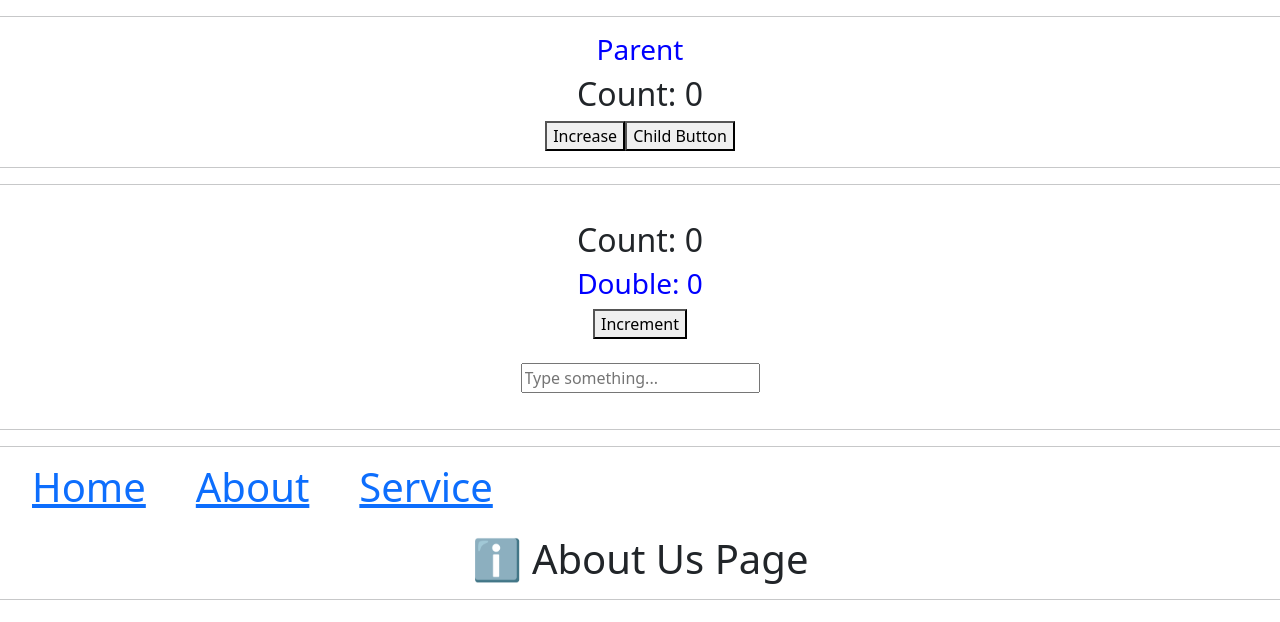
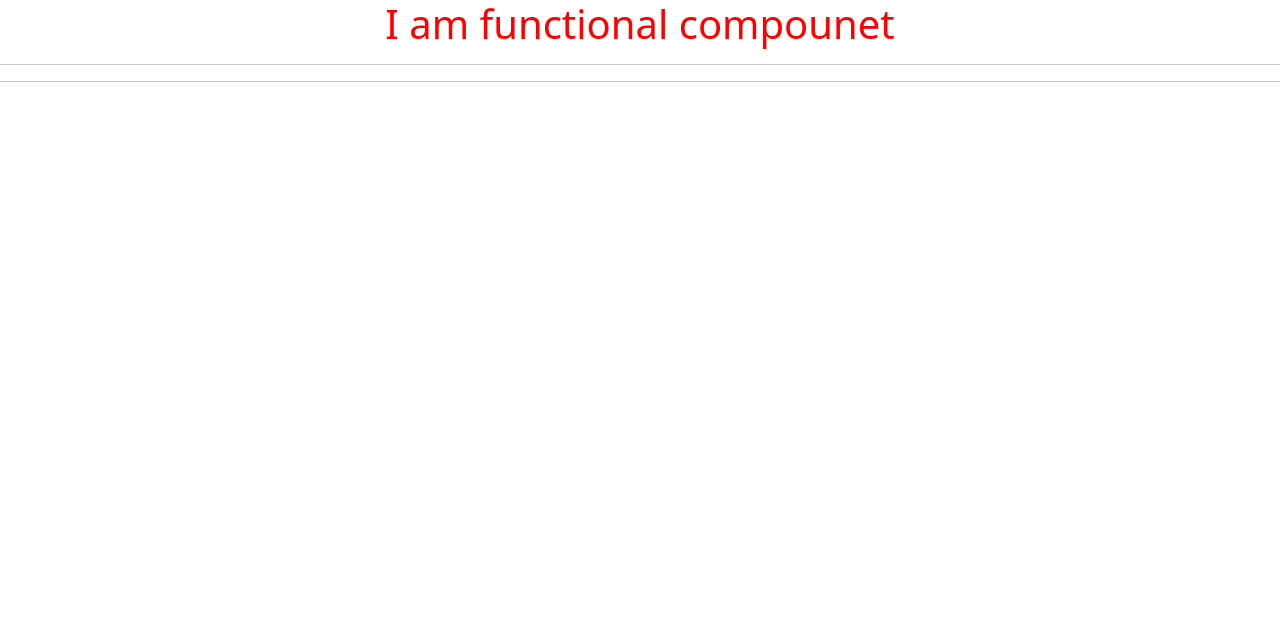
Before and after one commit to Nadeem35/react-playzone, a React (Vite) app: page /About in a window 1280 px wide. Shown: the top 622 px of the page. Built offline with nearby package versions, Linux system fonts and the light colour scheme.

Commit message:
update some code

```diff
--- a/src/App.jsx
+++ b/src/App.jsx
@@ -26,8 +26,8 @@ function App() {
     <>
       <center>
         {/* ----------  Class Component  ----------- */}
-        {/* <Welcome></Welcome>
-        <ZunoFun /> */}
+        <Welcome></Welcome>
+        {/* <ZunoFun /> */}
         {/* --------- Exportingn two functions at a time --------- */}
         {/* <hr />
         <Funct1></Funct1>
@@ -53,9 +53,9 @@ function App() {
         <hr /> */}
 
         {/* -------- Passing children -------- */}
-        <hr />
+        {/* <hr />
         <Parent />
-        <hr />
+        <hr /> */}
 
         {/* -------- Passing children -------- */}
         {/* <hr />
@@ -108,15 +108,15 @@ function App() {
       <Parent />
       <hr /> */}
         {/* -------------- useMemo ------------- */}
-        <hr />
+        {/* <hr />
         <Memo />
-        <hr />
+        <hr /> */}
         {/* ------------  Router  ------------ */}
       </center>
 
       <hr />
-      <AppRoute />
-      <LinkRoute />
+      {/* <AppRoute /> */}
+      {/* <LinkRoute /> */}
       <hr />
     </>
   );
--- a/src/Components/0.Basics/1.Welcome.jsx
+++ b/src/Components/0.Basics/1.Welcome.jsx
@@ -1,24 +1,41 @@
-import { Component } from "react";
+// import { Component } from "react";
 
+// const nadeem = {
+//   heading: {
+//     color: "red",
+//     textAlign: "center",
+//   },
+// };
+
+// class Welcome extends Component {
+//   render() {
+//     return (
+//       <>
+//         <ul style={{ textAlign: "left" }}>
+//           <li>Class Component</li>
+//           <li>Internal CSS</li>
+//         </ul>
+//         <h1 style={nadeem.heading}>I'm class component</h1>
+//       </>
+//     );
+//   }
+// }
+
+// export default Welcome;
+
+import React from "react";
+
+function Welcome() {
   const nadeem = {
-  heading: {
+    head: {
       color: "red",
-    textAlign: "center",
     },
   };
-
-class Welcome extends Component {
-  render() {
   return (
     <>
-        <ul style={{ textAlign: "left" }}>
-          <li>Class Component</li>
-          <li>Internal CSS</li>
-        </ul>
-        <h1 style={nadeem.heading}>I'm class component</h1>
+      <h1 style={nadeem.head}>I am functional compounet</h1>
     </>
   );
 }
-}
 
 export default Welcome;
```
Lines whose indentation alone changed are shown as unchanged.
